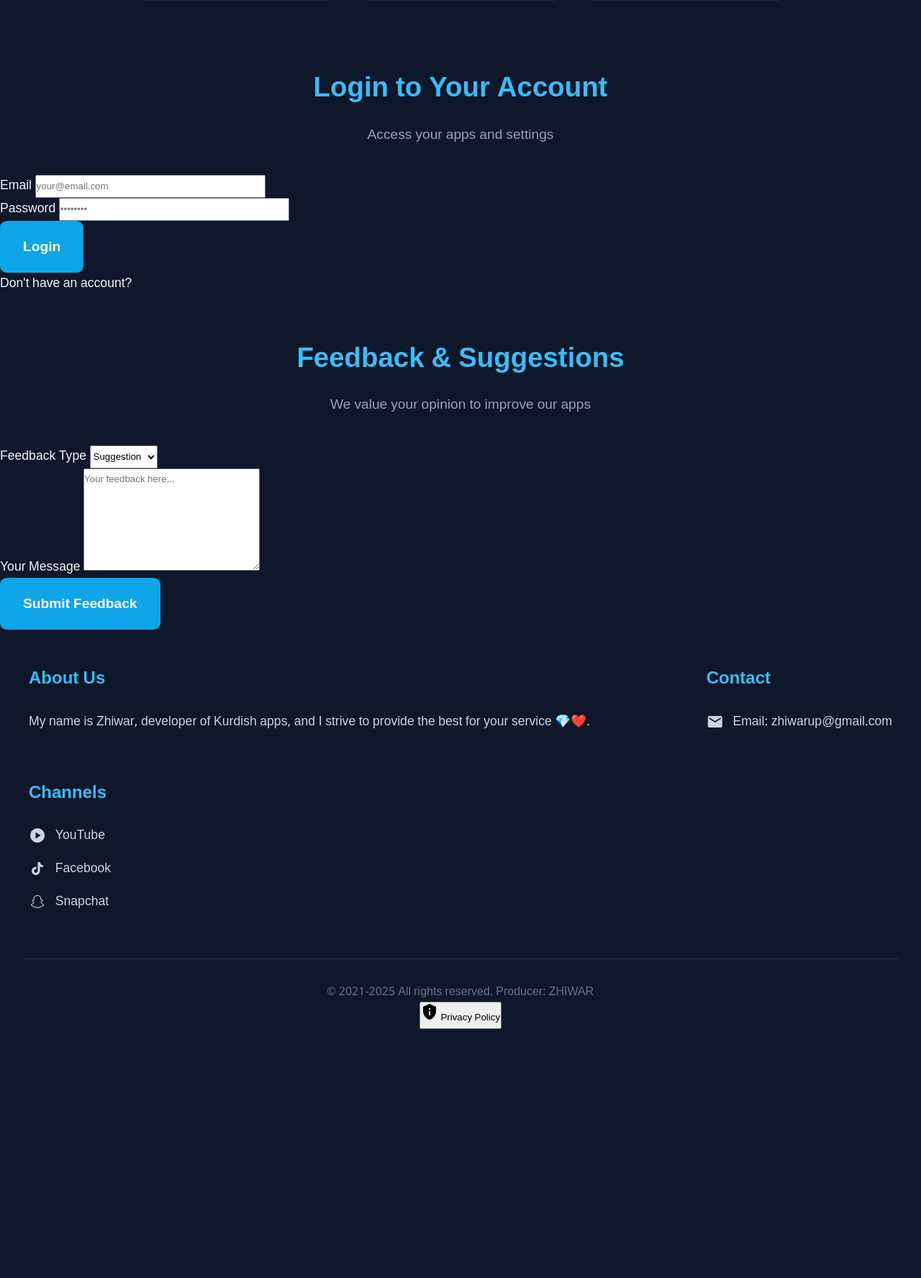
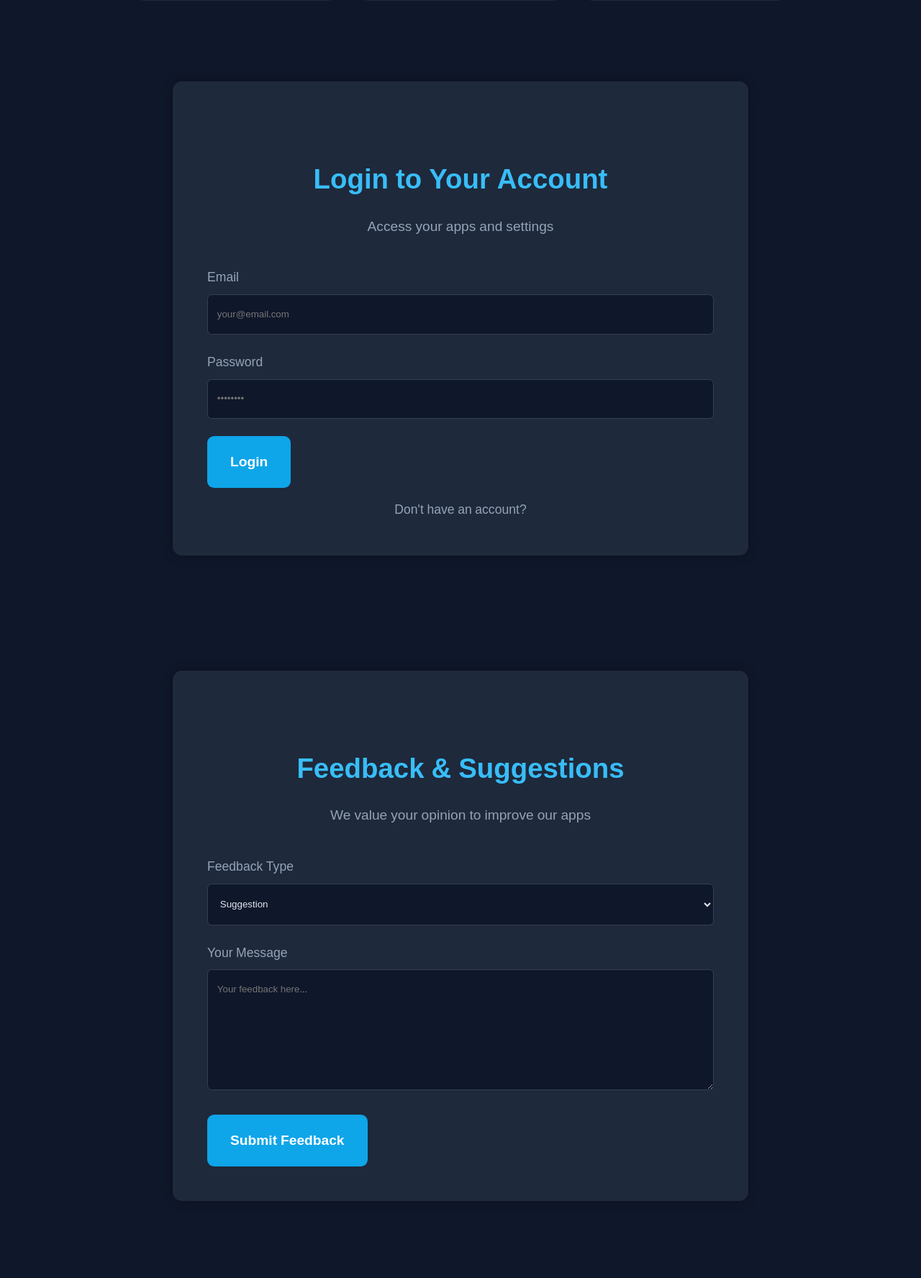
Before and after one commit to zhiwar404M/WEBSITE, a PHP site: page / in a window 1280 px wide. Shown: the part 3140-4916 px from the top of the page at 72% size. Before the commit the page ends 4570 px from the top, so only its background shows below. Run offline with PHP 8.4, Linux system fonts and the light colour scheme.

Commit message:
Update style.css

```diff
--- a/style.css
+++ b/style.css
@@ -311,6 +311,53 @@ nav a:hover {
       font-size: 0.95rem;
     }
 
+/* Login & Feedback Sections */
+.login-section, .feedback-section {
+  padding: 5rem 2rem;
+  background-color: #0f172a;
+}
+
+.section-container {
+  max-width: 800px;
+  margin: 0 auto;
+  background-color: #1e293b;
+  padding: 3rem;
+  border-radius: 0.8rem;
+  box-shadow: 0 0 15px rgba(0,0,0,0.3);
+}
+
+.form-group {
+  margin-bottom: 1.5rem;
+}
+
+.form-group label {
+  display: block;
+  margin-bottom: 0.5rem;
+  color: #94a3b8;
+}
+
+.form-group input,
+.form-group select,
+.form-group textarea {
+  width: 100%;
+  padding: 0.8rem;
+  background-color: #0f172a;
+  border: 1px solid #334155;
+  border-radius: 0.4rem;
+  color: #e2e8f0;
+}
+
+.login-help {
+  margin-top: 1rem;
+  text-align: center;
+  color: #94a3b8;
+}
+
+.login-help a {
+  color: #0ea5e9;
+  text-decoration: none;
+}
+
 /* Footer */
 footer {
     background-color: #0f172a;
```
